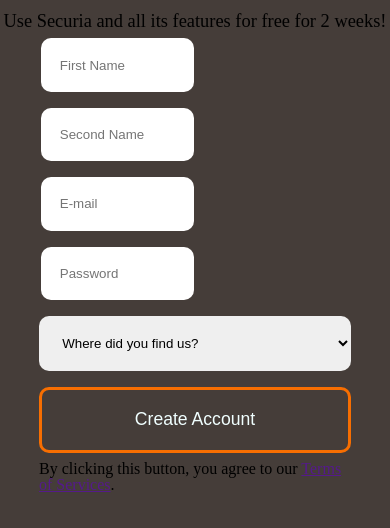
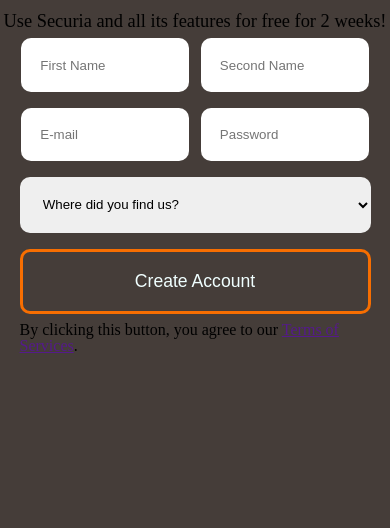
Before and after one commit to leveau10/securia, a plain HTML site: page index.html in a window 390 px wide. Shown: the part 292-820 px from the top of the page. Drawn offline with Linux system fonts and the light colour scheme.

Commit message:
Update style.css

```diff
--- a/style.css
+++ b/style.css
@@ -125,6 +125,6 @@
         margin: 0 3%
     }
     .container-form{
-        margin: 0 10%;
+        margin: 0 5%;
     }
 }
```
